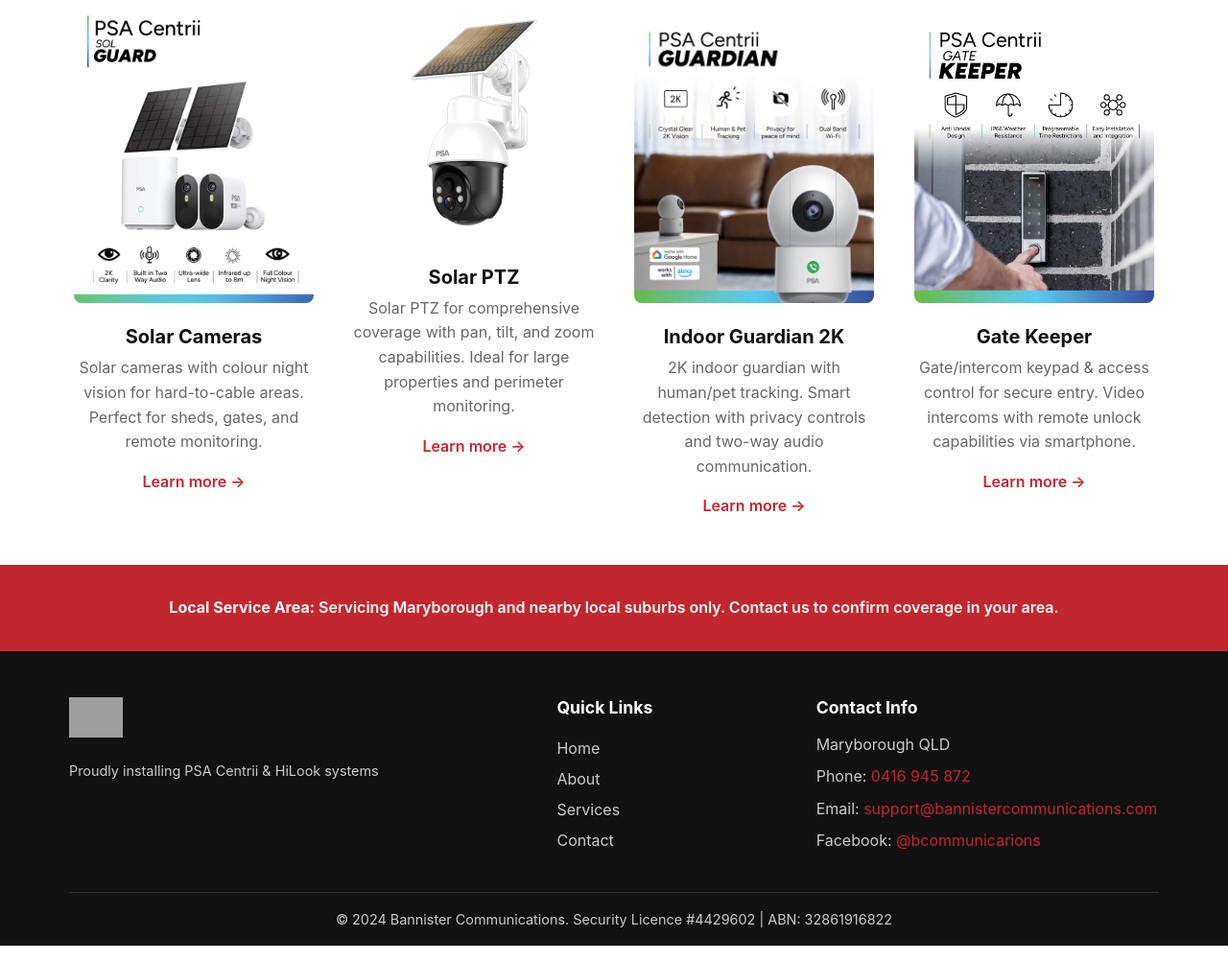
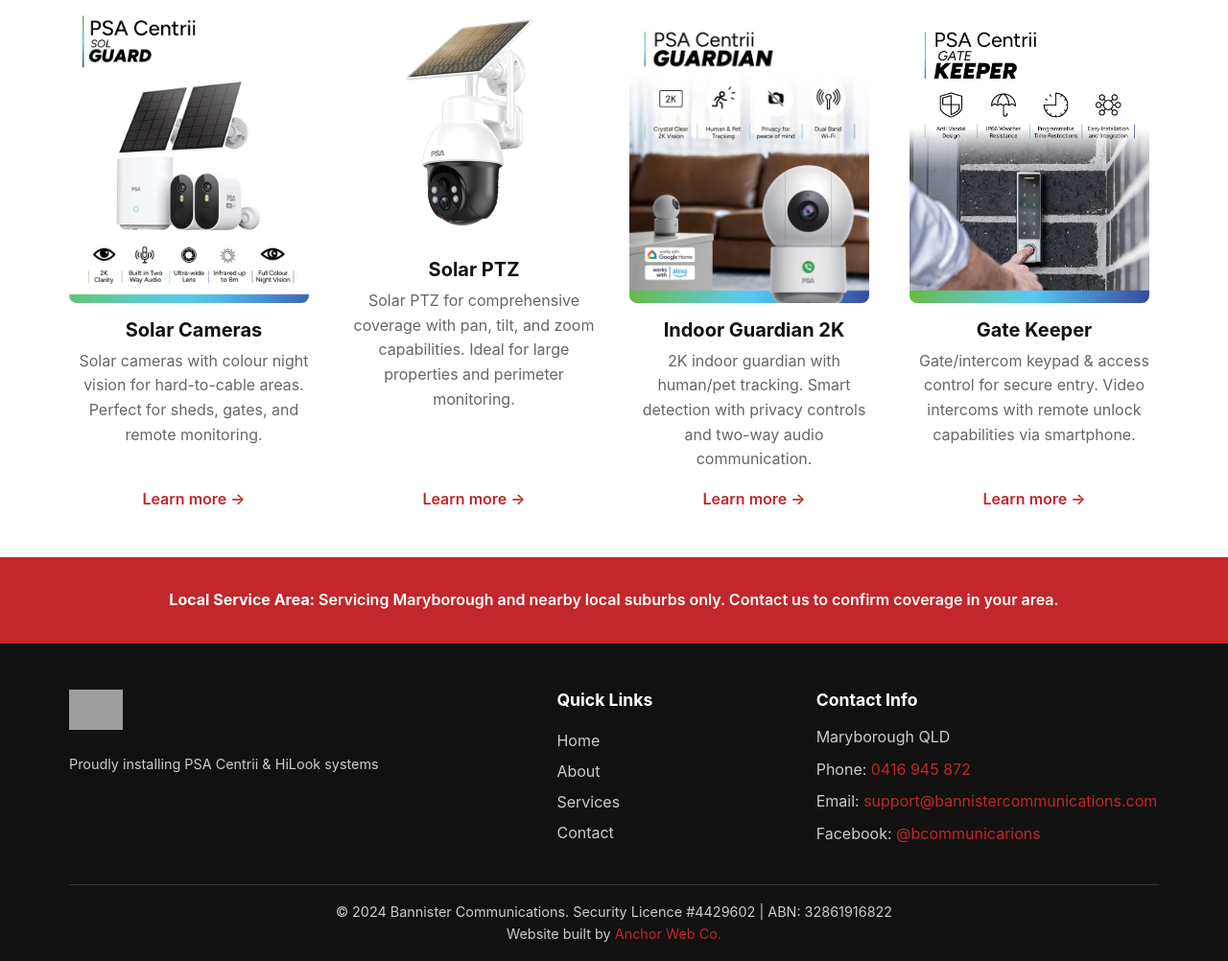
Before and after one commit to matt-milzewski/bannisterCommunications, a plain HTML site: page index.html in a window 1280 px wide. Shown: the part 2061-3063 px from the top of the page at 96% size. Drawn offline with Linux system fonts and the light colour scheme; grey boxes are pictures that could not be loaded.

Commit message:
style fix

```diff
--- a/assets/css/style.css
+++ b/assets/css/style.css
@@ -335,6 +335,10 @@
 
 .gear-item {
     text-align: center;
+    display: flex;
+    flex-direction: column;
+    height: 100%;
+    justify-content: space-between;
 }
 
 .gear-item img {
@@ -353,6 +357,7 @@
 .gear-item p {
     margin-bottom: 1rem;
     color: #666;
+    flex-grow: 1;
 }
 
 .learn-more {
--- a/index.html
+++ b/index.html
@@ -416,6 +416,7 @@
             </div>
             <div class="footer-bottom">
                 <p>&copy; 2024 Bannister Communications. Security Licence #4429602 | ABN: 32861916822</p>
+                <p>Website built by <a href="https://anchorwebco.com.au" target="_blank" rel="noopener">Anchor Web Co.</a></p>
             </div>
         </div>
     </footer>
```
